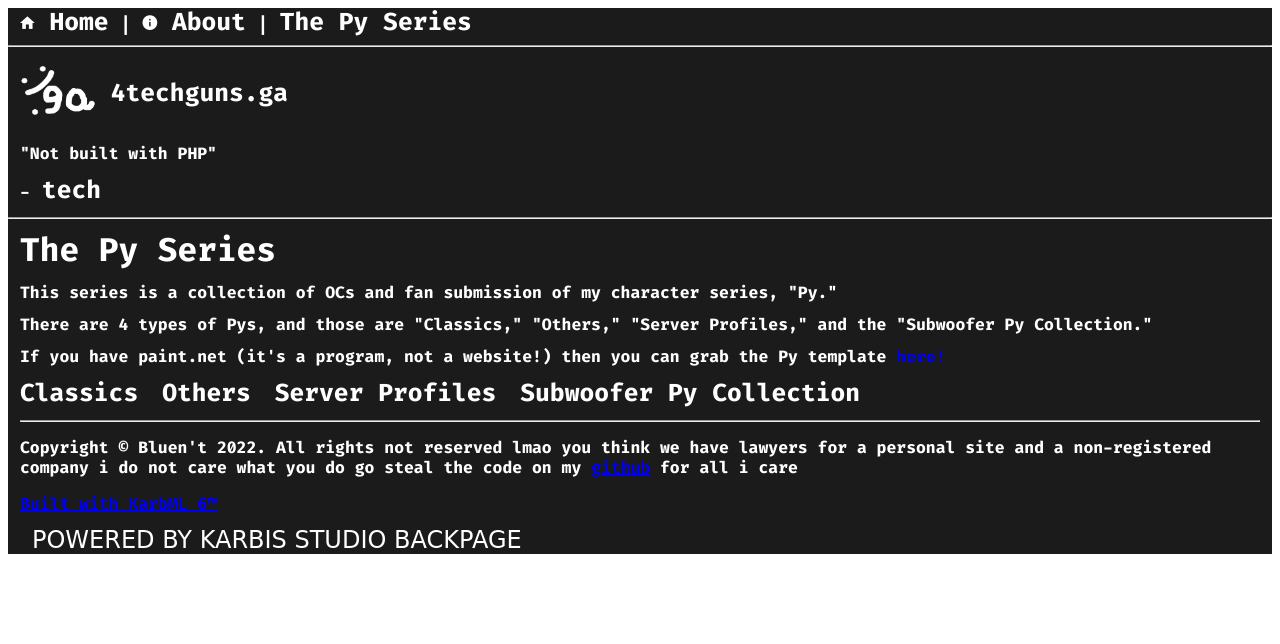
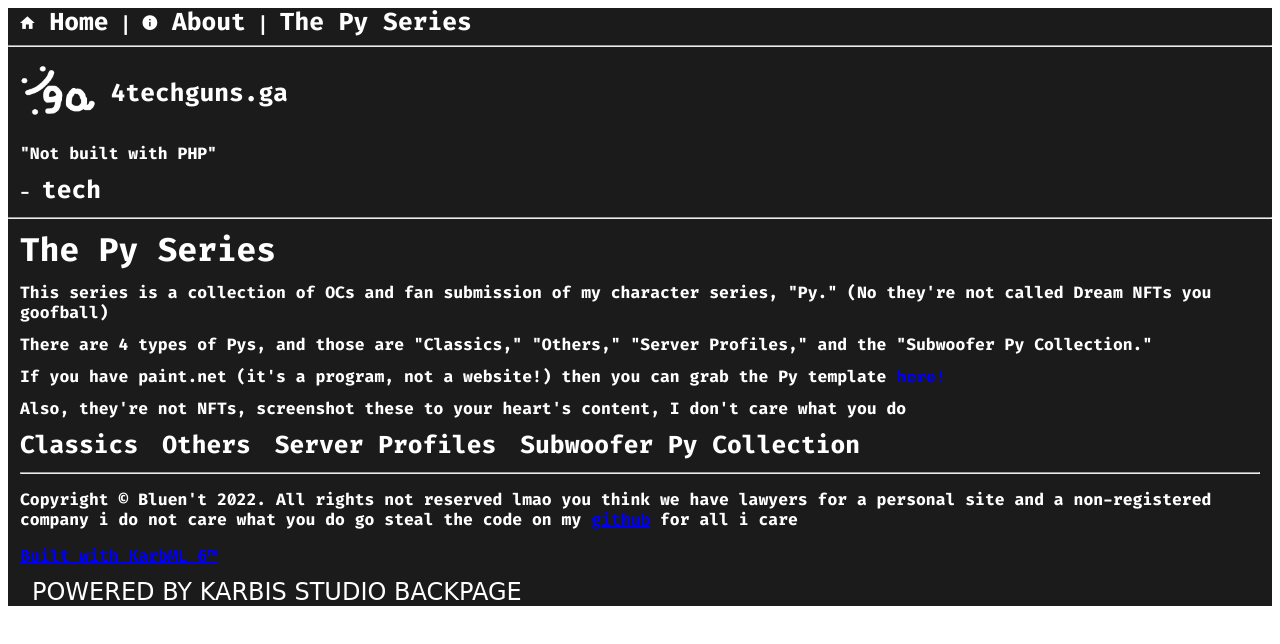
Before and after one commit to wafledits/4techgunsdotga, a Next.js app: page /pyseries in a window 1280 px wide. Shown: the top 644 px of the page. Built offline with nearby package versions, Linux system fonts and the light colour scheme.

Commit message:
chore: fix function name of pages and mod py page

```diff
--- a/pages/pyseries/index.js
+++ b/pages/pyseries/index.js
@@ -10,9 +10,11 @@ export default function PySeriesHome() {
       <Header />
       <Logo />
       <h1 className={defstyles.defaultText}>The Py Series</h1>
-      <p className={defstyles.defaultText}>This series is a collection of OCs and fan submission of my character series, "Py."</p>
+      <p className={defstyles.defaultText}>This series is a collection of OCs and fan submission of my character series, "Py." (No they're not called Dream NFTs you goofball)</p>
       <p className={defstyles.defaultText}>There are 4 types of Pys, and those are "Classics," "Others," "Server Profiles," and the "Subwoofer Py Collection."</p>
       <p className={defstyles.defaultText}>If you have paint.net (it's a program, not a website!) then you can grab the Py template <a href="Pys/py_template.pdn">here!</a></p>
+      <p className={defstyles.defaultText}>Also, they're not NFTs, screenshot these to your heart's content, I don't care what you do</p>
+
       <Link href="/pyseries/classics"><a className={defstyles.defaultLinkButton}>Classics</a></Link>
       <Link href="/pyseries/others"><a className={defstyles.defaultLinkButton}>Others</a></Link>
       <Link href="/pyseries/serverprofiles"><a className={defstyles.defaultLinkButton}>Server Profiles</a></Link>
--- a/pages/pyseries/subwoofercollection.js
+++ b/pages/pyseries/subwoofercollection.js
@@ -4,7 +4,7 @@ import Logo from '../../components/Logo'
 import defstyles from '../../styles/GlobalStyles.module.css'
 import Image from 'next/image'
 
-export default function Home() {
+export default function SubwooferCollection() {
   return (
     <div className={defstyles.dark}>
       <Header />
```
